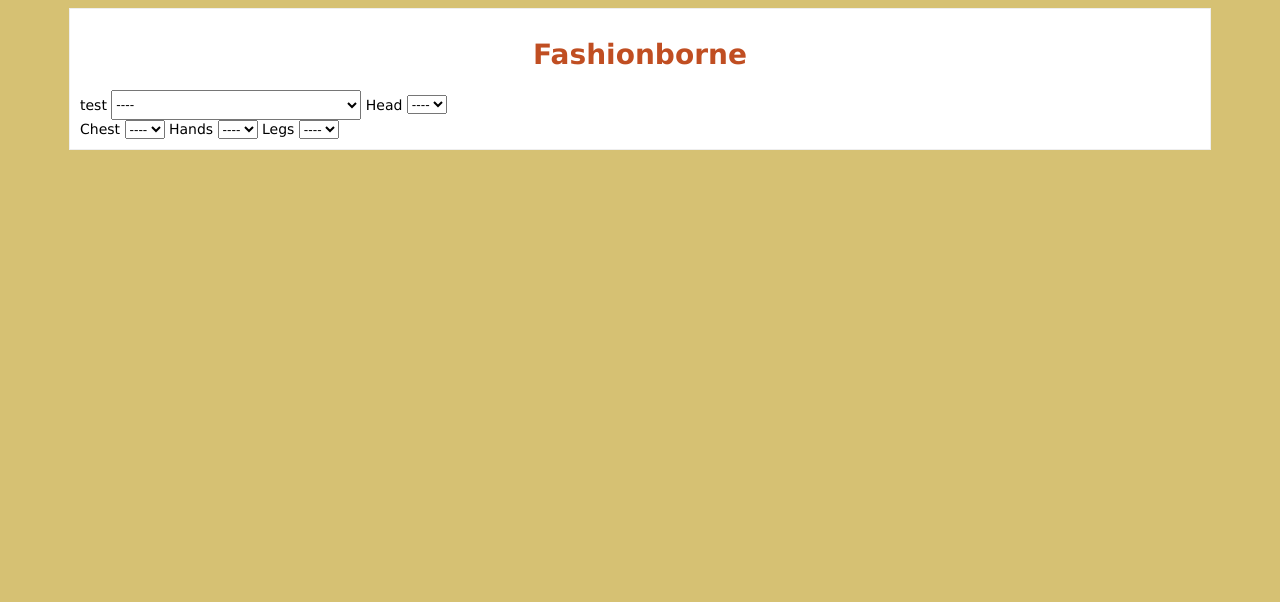
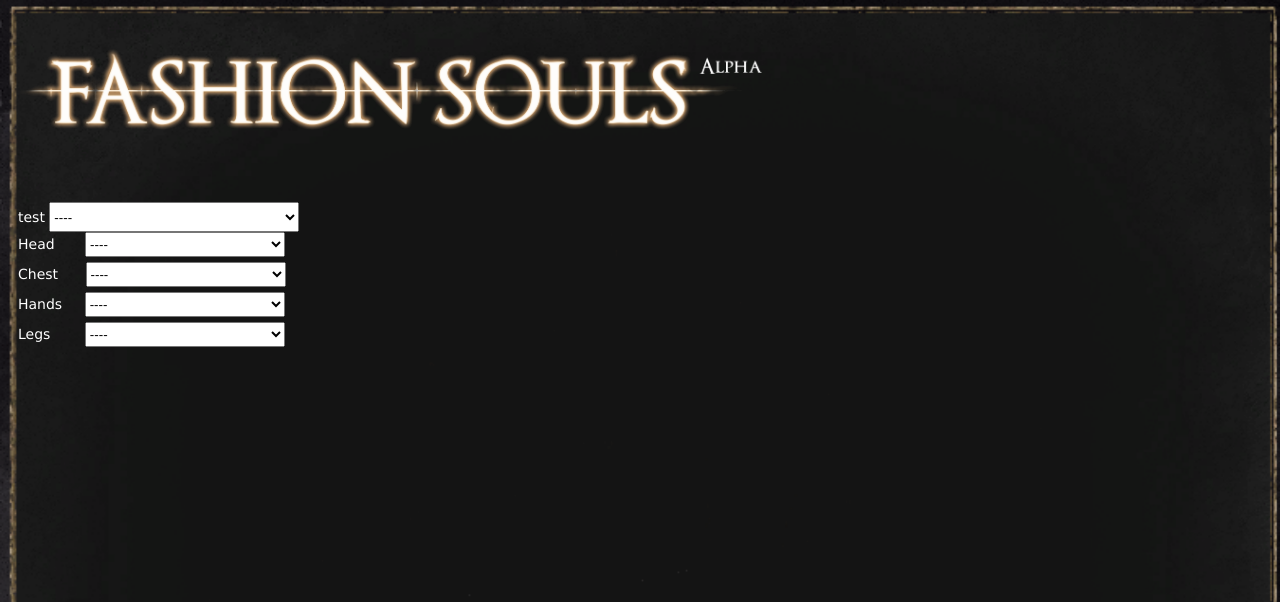
Before and after one commit to ApeBlin/fashionborne, a PHP site: page / in a window 1280 px wide; the page is wider, and only the part inside the window is pictured. Shown: the top 602 px of that part. Run offline with PHP 8.4, Linux system fonts and the light colour scheme; data that the repository does not hold is empty.

Commit message:
Added new cs styling and fixed broken shit

```diff
--- a/getChest.php
+++ b/getChest.php
@@ -11,9 +11,10 @@ if(isset($_GET['chest_id']) && is_numeric($_GET['chest_id']))
 
 	$fetchChestData = $rs->fetch_ALL(MYSQLI_ASSOC);
 	foreach ($fetchChestData as $chestData) {
+		echo $chestData['name'] .'<br>';
 	}
 
-    echo $chestData['name'] .'<br>';
+
 
 	$rs->close();
 
--- a/index.php
+++ b/index.php
@@ -28,40 +28,37 @@ $fetchLegsData = $rsLegs->fetch_all(MYSQLI_ASSOC);
 <head>
 <style>
 
+#topSwag {
+  position:relative;
+  left: ;
+  top: 31px;
+  width: 744px;
+  height: 81px;
+}
+
 body{
+	position: inherit;
 	font-family:verdana;
 	font-size:14px;
-	background:#d6c173;
+	background-image: url(assets/right.png);
+	background-repeat: no-repeat;
+    background-size: cover;
 }
 
 .container{
-	width:1120px;
+	width:1300px;
 	margin:0 auto;
-	border:1px solid #eeeeee;
-	background:#ffffff;
 	padding:10px;
+	color:#ffffff;
+}
+.dropdown-box{
+	margin-top: 100px;
+	position: relative;
 }
 
 h1{
 	text-align:center;
 	color:#c04e22;
-
-}
-table{
-	border:1px solid #eeeeee;
-	border-collapse: collapse;
-	width:100%;
-}
-
-table th{
-	border:1px solid #eeeeee;
-	text-align:center;
-	color:#c04e22;
-	height:40px;
-}
-table td{
-	border:1px solid #eeeeee;
-	padding:5px;
 
 }
 
@@ -81,6 +78,30 @@ table td{
 	height:30px;
 	width:250px;
 }
+#head-list{
+	height:25px;
+	width:200px;
+	margin-left: 26px;
+	margin-bottom: 5px;
+}
+#chest-list{
+	height:25px;
+	width:200px;
+	margin-left: 23px;
+	margin-bottom: 5px;
+}
+#hands-list{
+	height:25px;
+	width:200px;
+	margin-left: 18px;
+	margin-bottom: 5px;
+}
+#legs-list{
+	height:25px;
+	width:200px;
+	margin-left: 30px;
+	margin-bottom: 5px;
+}
 
 </style>
 </head>
@@ -88,9 +109,8 @@ table td{
 
 <div class="container">
 	<!--<h1>Jquery Ajax Dropdown (onchange) Example in PHP</h1>-->
-	<h1>Fashionborne</h1>
-
-	<div>
+	<img id="topSwag" src="assets/topSwag.png">
+	<div class="dropdown-box">
 		<label>test</label>
 		<select id="customer-list">
 			<option value=""> ----</option>
@@ -103,13 +123,15 @@ table td{
 			}
 			?>
 		</select>
+		<br>
 		<label>Head</label>
 		<select id="head-list">
 			<option value=""> ----</option>
 			<?php
 			foreach($fetchHeadData as $headData)
 			{
-				echo '<option value = "'.$headData['id'].'">'.$headData['name'].'</option>';			}
+				echo '<option value = "'.$headData['id'].'">'.$headData['name'].'</option>';
+			}
 			?>
 		</select>
 		<br>
@@ -122,6 +144,7 @@ table td{
 				echo '<option value = "'.$chestData['id'].'">'.$chestData['name'].'</option>';			}
 			?>
 		</select>
+		<br>
 		<label>Hands</label>
 		<select id="hands-list">
 			<option value=""> ----</option>
@@ -131,6 +154,7 @@ table td{
 				echo '<option value = "'.$handsData['id'].'">'.$handsData['name'].'</option>';			}
 			?>
 		</select>
+		<br>
 		<label>Legs</label>
 		<select id="legs-list">
 			<option value=""> ----</option>
@@ -139,6 +163,7 @@ table td{
 			{
 				echo '<option value = "'.$legsData['id'].'">'.$legsData['name'].'</option>';			}
 			?>
+		</select>
 	</div>
 
 	<img src="img/ajax-loader.gif" id="loader">
@@ -151,6 +176,24 @@ table td{
 
 
 <script src="https://ajax.googleapis.com/ajax/libs/jquery/3.3.1/jquery.min.js"></script>
+<script>
+	document.addEventListener("DOMContentLoaded", function() {
+    // Get the dropdown element by its ID
+    var customerDropdown = document.getElementById("customer-list");
+	var headDropdown = document.getElementById("head-list");
+    var chestDropdown = document.getElementById("chest-list");
+    var handsDropdown = document.getElementById("hands-list");
+    var legsDropdown = document.getElementById("legs-list");
+
+
+    // Reset the dropdown selection to the default option (index 0)
+    customerDropdown.selectedIndex = 0;
+	headDropdown.selectedIndex = 0;
+	chestDropdown.selectedIndex = 0;
+	handsDropdown.selectedIndex = 0;
+	legsDropdown.selectedIndex = 0;
+});
+</script>
 
 <script>
 	$(document).ready(function(){
```
Also changed, not shown: assets/right.png (added), assets/topSwag.png (added).
